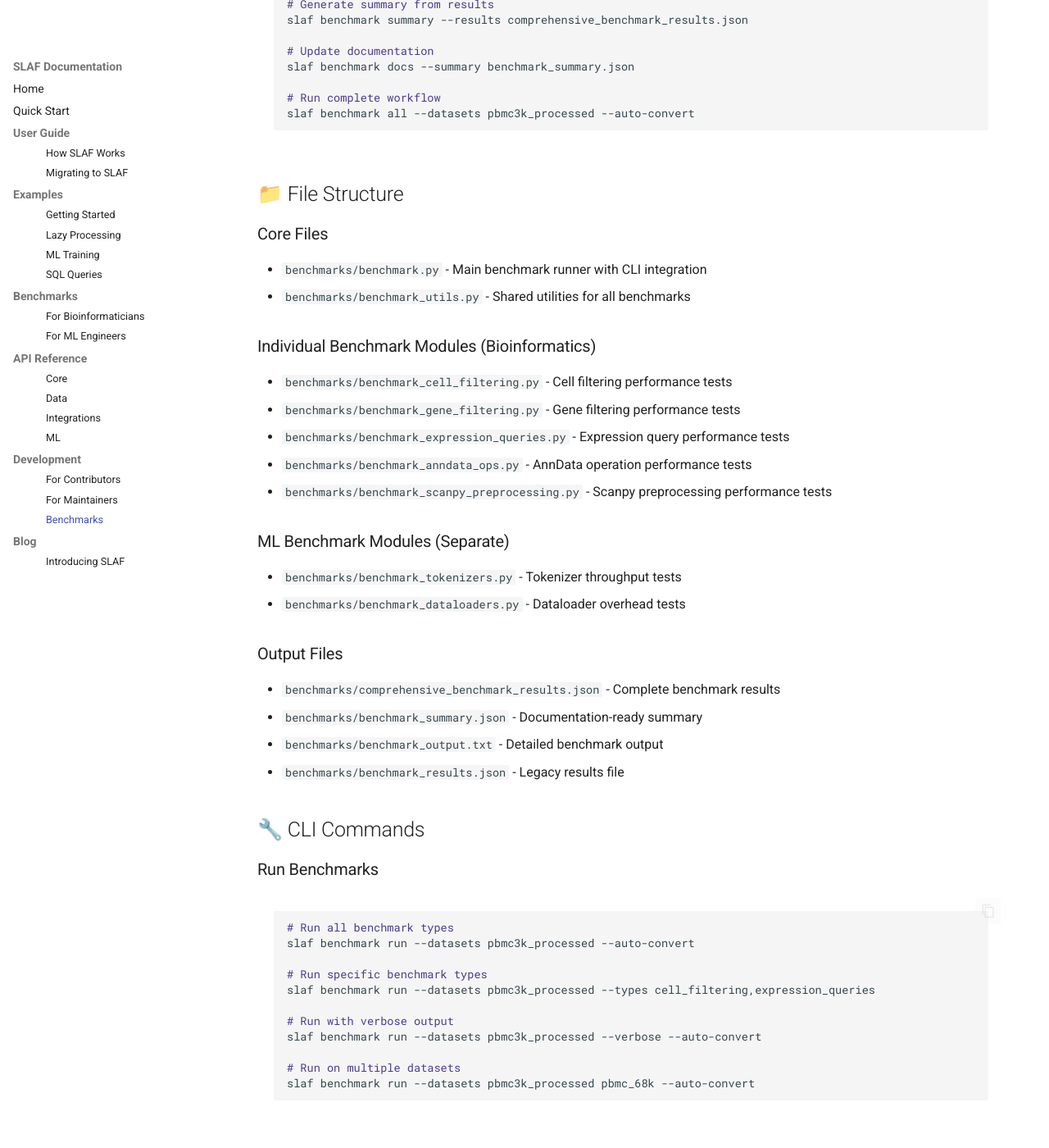
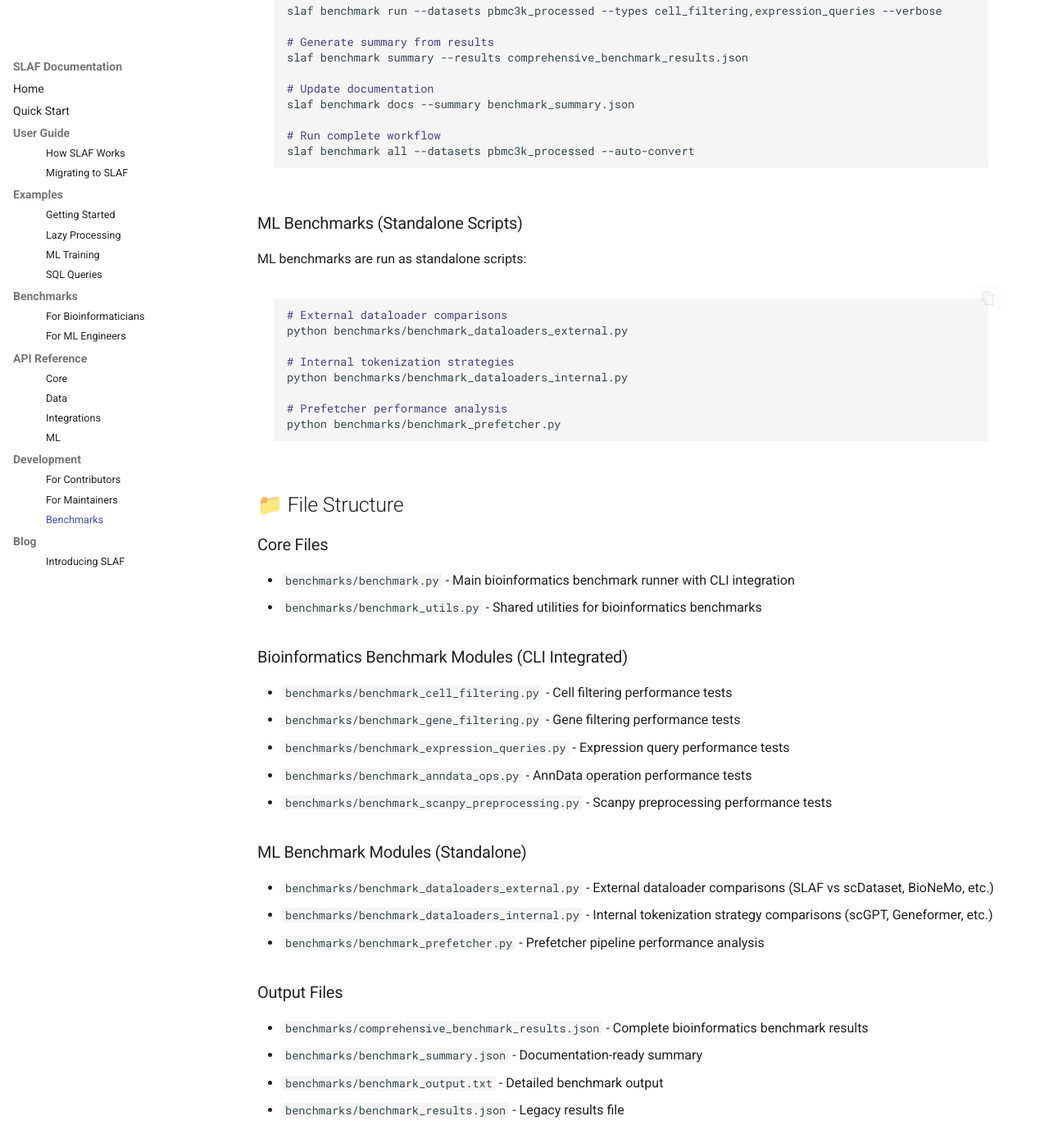
Before and after one commit to slaf-project/slaf, an MkDocs documentation site: the page built from docs/development/benchmarks.md, in a window 1280 px wide and 1400 px high, scrolled down 425 px. Shown: the whole window at 82% size. Built offline with MkDocs 1.6.1 and Material for MkDocs 9.7.7, drawn with Linux system fonts in a browser that asks for light colours; comment, search, counter and statistics services are not loaded; some of the changed text lies outside the part shown.

Commit message:
update developer docs on benchmarks

````diff
--- a/docs/development/benchmarks.md
+++ b/docs/development/benchmarks.md
@@ -4,10 +4,12 @@ This document describes the SLAF benchmark suite for performance testing and doc
 
 ## 🚀 Quick Start (Recommended)
 
-Use the unified CLI interface for all benchmark operations:
+### Bioinformatics Benchmarks (CLI Integration)
+
+Use the unified CLI interface for bioinformatics benchmark operations:
 
 ```bash
-# Run benchmarks
+# Run bioinformatics benchmarks
 slaf benchmark run --datasets pbmc3k_processed --types cell_filtering,expression_queries --verbose
 
 # Generate summary from results
@@ -20,14 +22,29 @@ slaf benchmark docs --summary benchmark_summary.json
 slaf benchmark all --datasets pbmc3k_processed --auto-convert
 ```
 
+### ML Benchmarks (Standalone Scripts)
+
+ML benchmarks are run as standalone scripts:
+
+```bash
+# External dataloader comparisons
+python benchmarks/benchmark_dataloaders_external.py
+
+# Internal tokenization strategies
+python benchmarks/benchmark_dataloaders_internal.py
+
+# Prefetcher performance analysis
+python benchmarks/benchmark_prefetcher.py
+```
+
 ## 📁 File Structure
 
 ### Core Files
 
-- `benchmarks/benchmark.py` - Main benchmark runner with CLI integration
-- `benchmarks/benchmark_utils.py` - Shared utilities for all benchmarks
+- `benchmarks/benchmark.py` - Main bioinformatics benchmark runner with CLI integration
+- `benchmarks/benchmark_utils.py` - Shared utilities for bioinformatics benchmarks
 
-### Individual Benchmark Modules (Bioinformatics)
+### Bioinformatics Benchmark Modules (CLI Integrated)
 
 - `benchmarks/benchmark_cell_filtering.py` - Cell filtering performance tests
 - `benchmarks/benchmark_gene_filtering.py` - Gene filtering performance tests
@@ -35,24 +52,25 @@ slaf benchmark all --datasets pbmc3k_processed --auto-convert
 - `benchmarks/benchmark_anndata_ops.py` - AnnData operation performance tests
 - `benchmarks/benchmark_scanpy_preprocessing.py` - Scanpy preprocessing performance tests
 
-### ML Benchmark Modules (Separate)
+### ML Benchmark Modules (Standalone)
 
-- `benchmarks/benchmark_tokenizers.py` - Tokenizer throughput tests
-- `benchmarks/benchmark_dataloaders.py` - Dataloader overhead tests
+- `benchmarks/benchmark_dataloaders_external.py` - External dataloader comparisons (SLAF vs scDataset, BioNeMo, etc.)
+- `benchmarks/benchmark_dataloaders_internal.py` - Internal tokenization strategy comparisons (scGPT, Geneformer, etc.)
+- `benchmarks/benchmark_prefetcher.py` - Prefetcher pipeline performance analysis
 
 ### Output Files
 
-- `benchmarks/comprehensive_benchmark_results.json` - Complete benchmark results
+- `benchmarks/comprehensive_benchmark_results.json` - Complete bioinformatics benchmark results
 - `benchmarks/benchmark_summary.json` - Documentation-ready summary
 - `benchmarks/benchmark_output.txt` - Detailed benchmark output
 - `benchmarks/benchmark_results.json` - Legacy results file
 
-## 🔧 CLI Commands
+## 🔧 CLI Commands (Bioinformatics Only)
 
 ### Run Benchmarks
 
 ```bash
-# Run all benchmark types
+# Run all bioinformatics benchmark types
 slaf benchmark run --datasets pbmc3k_processed --auto-convert
 
 # Run specific benchmark types
@@ -94,7 +112,7 @@ slaf benchmark all --datasets pbmc3k_processed --auto-convert --verbose
 
 ## 📊 Available Benchmark Types
 
-### Bioinformatics Benchmarks
+### Bioinformatics Benchmarks (CLI Integrated)
 
 - **cell_filtering** - Metadata-based cell filtering performance
 - **gene_filtering** - Metadata-based gene filtering performance
@@ -102,16 +120,15 @@ slaf benchmark all --datasets pbmc3k_processed --auto-convert --verbose
 - **anndata_ops** - AnnData operation performance
 - **scanpy_preprocessing** - Scanpy preprocessing pipeline performance
 
-### ML Benchmarks (Separate System)
+### ML Benchmarks (Standalone Scripts)
 
-- **tokenizers** - Tokenizer throughput for transformer training
-- **dataloaders** - Dataloader overhead analysis
-- **multi_process_scaling** - Multi-process scaling analysis
-- **data_vs_tokenization_timing** - Data loading vs tokenization timing
+- **External Dataloader Comparisons** - SLAF vs scDataset, BioNeMo SCDL, AnnDataLoader
+- **Internal Tokenization Strategies** - scGPT, Geneformer, raw data loading
+- **Prefetcher Performance** - Pipeline timing analysis across configurations
 
 ## 🎯 Usage Examples
 
-### Development Workflow
+### Bioinformatics Development Workflow
 
 ```bash
 # Quick test of cell filtering
@@ -121,34 +138,52 @@ slaf benchmark run --datasets pbmc3k_processed --types cell_filtering --verbose
 slaf benchmark all --datasets pbmc3k_processed --auto-convert --verbose
 ```
 
+### ML Development Workflow
+
+```bash
+# Compare against external dataloaders
+python benchmarks/benchmark_dataloaders_external.py
+
+# Test different tokenization strategies
+python benchmarks/benchmark_dataloaders_internal.py
+
+# Analyze prefetcher performance
+python benchmarks/benchmark_prefetcher.py
+```
+
 ### Performance Analysis
 
 ```bash
-# Generate performance summary
+# Generate bioinformatics performance summary
 slaf benchmark summary --results comprehensive_benchmark_results.json
 
-# Update documentation with latest results
+# Update bioinformatics documentation with latest results
 slaf benchmark docs --summary benchmark_summary.json
 ```
 
 ### Multi-Dataset Testing
 
 ```bash
-# Test on multiple datasets
+# Test bioinformatics benchmarks on multiple datasets
 slaf benchmark run --datasets pbmc3k_processed pbmc_68k --types cell_filtering,expression_queries --auto-convert
 ```
 
 ## 📈 Output Files
 
-### Results Files
+### Bioinformatics Results Files
 
 - `comprehensive_benchmark_results.json` - Complete benchmark results with detailed timing and memory data
 - `benchmark_summary.json` - Condensed summary for documentation updates
 - `benchmark_output.txt` - Human-readable benchmark output with tables and analysis
 
+### ML Results Files
+
+- ML benchmarks output results directly to console with rich formatting
+- Results are not automatically saved to files (manual documentation updates required)
+
 ### Documentation Integration
 
-The benchmark system automatically updates `docs/benchmarks/bioinformatics_benchmarks.md` with the latest performance data, ensuring documentation stays current with benchmark results. ML benchmarks are documented separately in `docs/benchmarks/ml_benchmarks.md`.
+The bioinformatics benchmark system automatically updates `docs/benchmarks/bioinformatics_benchmarks.md` with the latest performance data, ensuring documentation stays current with benchmark results. ML benchmarks are documented separately in `docs/benchmarks/ml_benchmarks.md` and require manual updates.
 
 ## 🔍 Troubleshooting
 
@@ -157,30 +192,65 @@ The benchmark system automatically updates `docs/benchmarks/bioinformatics_bench
 1. **Dataset not found**: Ensure datasets are in the correct directory and use `--auto-convert` to convert h5ad files
 2. **Benchmark failures**: Check that SLAF files exist and are properly formatted
 3. **Memory issues**: Some benchmarks require significant memory for large datasets
+4. **ML benchmark dependencies**: Ensure all ML dependencies are installed for standalone ML benchmarks
 
 ### Debug Mode
 
 ```bash
-# Run with verbose output for debugging
+# Run bioinformatics benchmarks with verbose output for debugging
 slaf benchmark run --datasets pbmc3k_processed --types cell_filtering --verbose
+
+# Run ML benchmarks with debug output
+python benchmarks/benchmark_dataloaders_external.py --debug
 ```
 
 ## 📝 Contributing
 
-When adding new benchmarks:
+### Adding Bioinformatics Benchmarks
+
+When adding new bioinformatics benchmarks:
 
 1. Create a new benchmark module following the existing pattern
 2. Add the benchmark type to the CLI in `slaf/cli.py`
 3. Update this documentation with the new benchmark type
 4. Test with `slaf benchmark run --types your_new_benchmark`
 
+### Adding ML Benchmarks
+
+When adding new ML benchmarks:
+
+1. Create a new standalone benchmark script following the existing pattern
+2. Add appropriate documentation in `docs/benchmarks/ml_benchmarks.md`
+3. Test the standalone script directly
+4. Consider integration with CLI system in the future
+
 ## 🏗️ Architecture
 
-The benchmark system uses a modular design:
+The benchmark system uses a modular design with two distinct approaches:
+
+### Bioinformatics Benchmarks (CLI Integrated)
 
 - **CLI Interface**: Unified command-line interface in `slaf/cli.py`
 - **Benchmark Runner**: Main orchestration in `benchmarks/benchmark.py`
 - **Individual Modules**: Specialized benchmark tests in separate files
 - **Utilities**: Shared functions in `benchmarks/benchmark_utils.py`
 - **Documentation**: Automatic updates to `docs/benchmarks/bioinformatics_benchmarks.md`
-- **ML Benchmarks**: Separate system for ML-related benchmarks documented in `docs/benchmarks/ml_benchmarks.md`
+
+### ML Benchmarks (Standalone)
+
+- **Standalone Scripts**: Independent benchmark scripts with rich console output
+- **External Comparisons**: `benchmark_dataloaders_external.py` for competitor analysis
+- **Internal Analysis**: `benchmark_dataloaders_internal.py` for tokenization strategies
+- **Pipeline Analysis**: `benchmark_prefetcher.py` for prefetcher performance
+- **Documentation**: Manual updates to `docs/benchmarks/ml_benchmarks.md`
+
+## 🔄 Future Integration
+
+The ML benchmarks are currently standalone but may be integrated with the CLI system in the future to provide:
+
+- Unified benchmark execution
+- Automatic result aggregation
+- Integrated documentation updates
+- Consistent output formatting
+
+For now, ML benchmarks provide immediate value as standalone tools for development and performance analysis.
````
